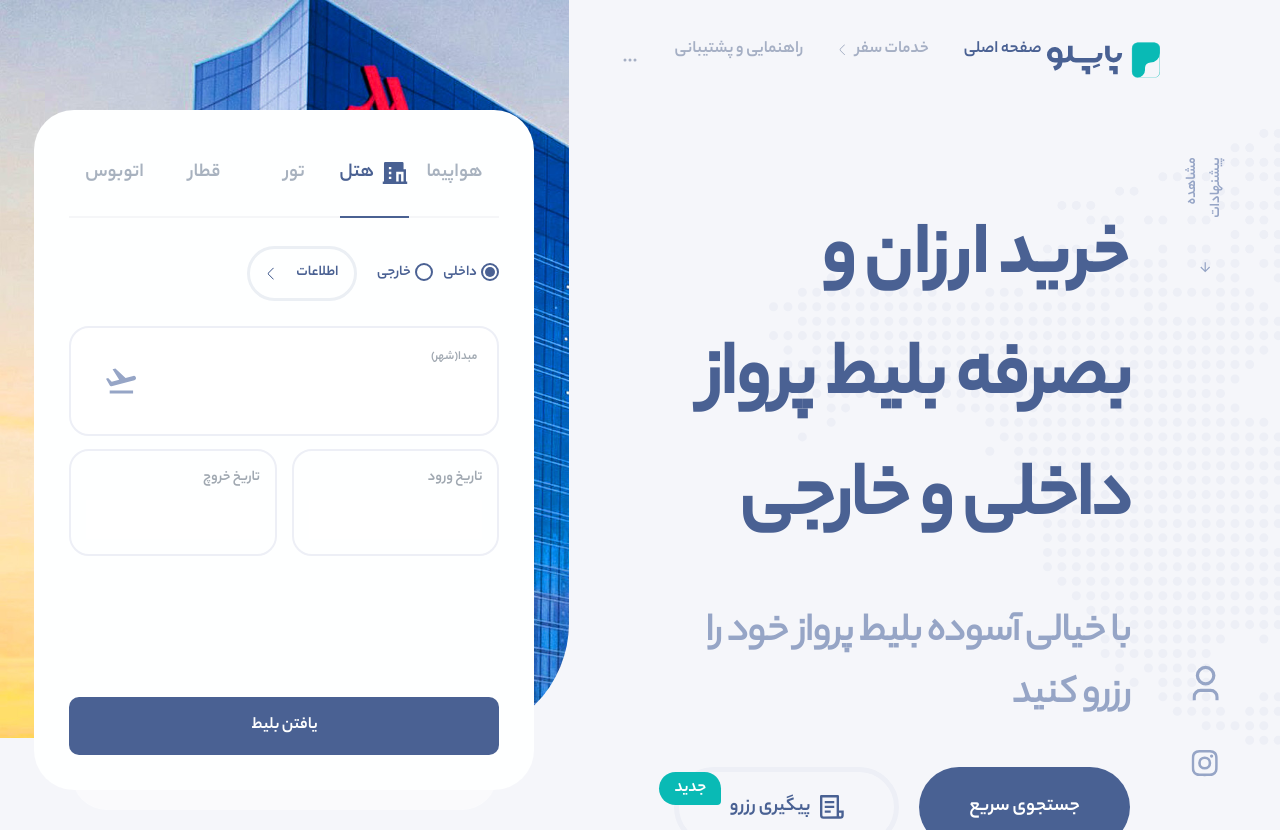
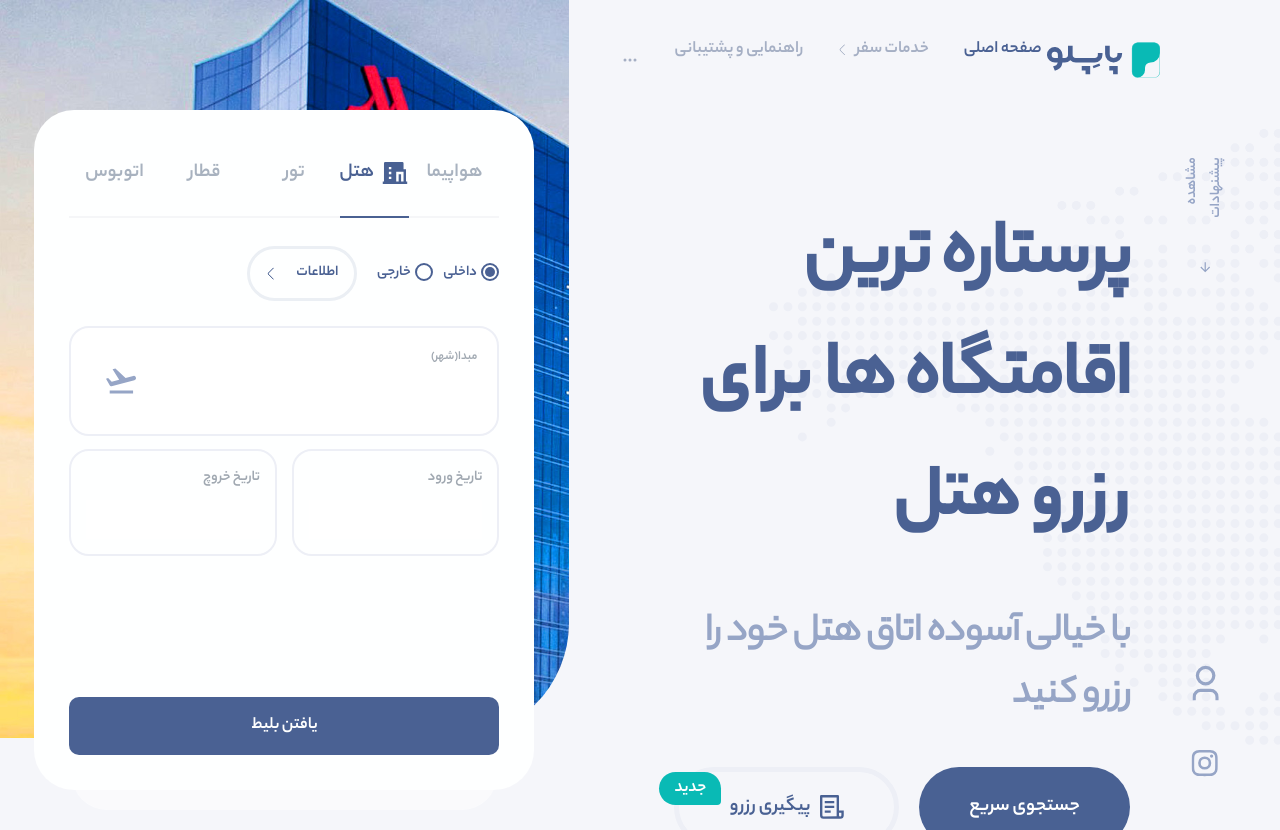
Before and after one commit to im-parsa/Papelo-Client, a React (Create React App) app: page / in a window 1280 px wide. Both pictures are taken after a click on the item "هتل". Built offline with nearby package versions, Linux system fonts and the light colour scheme.

Commit message:
feat(pages/home): header

```diff
--- a/src/pages/home/home.components.tsx
+++ b/src/pages/home/home.components.tsx
@@ -258,12 +258,76 @@ const Home = () =>
                             </div>
                         </HomeHeaderAsideContainer>
                         <HomeHeaderContentContainer>
+                            {
+                                page === 'plane'
+                                    ?
+                                    <>
                                         <h1>
                                             <strong>خرید ارزان</strong> و بصرفه بلیط پرواز داخلی و خارجی
                                         </h1>
                                         <p>
                                             با خیالی آسوده بلیط پرواز خود را رزرو کنید
                                         </p>
+                                    </>
+                                    :
+                                    null
+                            }
+                            {
+                                page === 'hotel'
+                                    ?
+                                    <>
+                                        <h1>
+                                            پرستاره ترین اقامتگاه ها <strong>برای رزرو هتل</strong>
+                                        </h1>
+                                        <p>
+                                            با خیالی آسوده اتاق هتل خود را رزرو کنید
+                                        </p>
+                                    </>
+                                    :
+                                    null
+                            }
+                            {
+                                page === 'tour'
+                                    ?
+                                    <>
+                                        <h1>
+                                            <strong>با ما در همه حال سفر</strong> با رزرو تور پاپلو
+                                        </h1>
+                                        <p>
+                                            با خیالی آسوده بلیط تور خود را رزرو کنید
+                                        </p>
+                                    </>
+                                    :
+                                    null
+                            }
+                            {
+                                page === 'train'
+                                    ?
+                                    <>
+                                        <h1>
+                                            <strong>آسوده سفر کنید</strong> با رزرو بلیط قطار از پاپلو
+                                        </h1>
+                                        <p>
+                                            با خیالی آسوده بلیط قطار خود را رزرو کنید
+                                        </p>
+                                    </>
+                                    :
+                                    null
+                            }
+                            {
+                                page === 'bus'
+                                    ?
+                                    <>
+                                        <h1>
+                                            <strong>سرویع ترین</strong> روش برای رزرو بلیط اتوبوس
+                                        </h1>
+                                        <p>
+                                            با خیالی آسوده بلیط اتوبوس خود را رزرو کنید
+                                        </p>
+                                    </>
+                                    :
+                                    null
+                            }
                             <div>
                                 <Link to='/'>
                                     جستجوی سریع
--- a/src/pages/home/home.styles.tsx
+++ b/src/pages/home/home.styles.tsx
@@ -252,7 +252,7 @@ export const HomeHeaderImageContentItemParentInputContainer = styled.div
         align-items: center;
         justify-content: space-between;
 
-        position: relative;
+        position: static;
 
         width: 100%;
         padding: 2rem;
```
Lines whose indentation alone changed are shown as unchanged.
